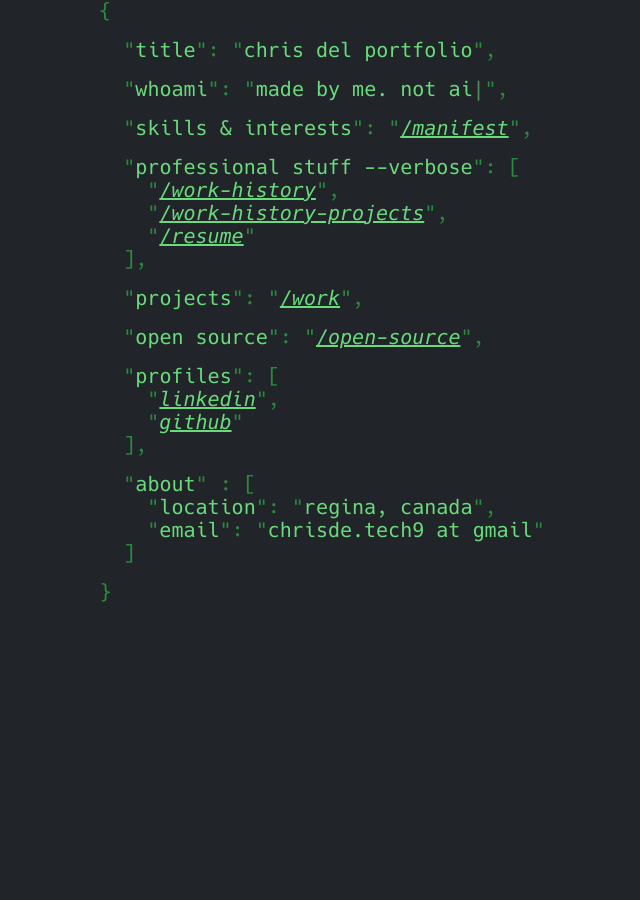
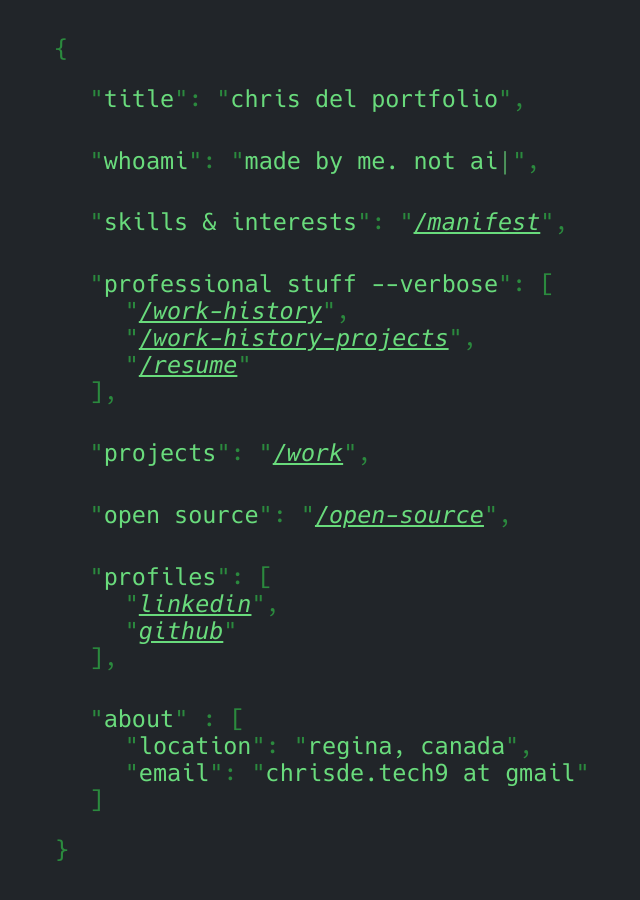
Before and after one commit to chrisdel101/chris-del-portfolio, a Jekyll site: the page built from index.md, in a window 1280 px wide. Shown: the whole page, without its empty margins (318-958 px from the left). Built offline with Jekyll 4.4.1, drawn with Linux system fonts in a browser that asks for light colours; nearby versions of some CDN libraries.

Commit message:
Update resume; fix index

```diff
--- a/assets/style.css
+++ b/assets/style.css
@@ -5,6 +5,46 @@ main {
   flex-direction: column;
   align-items: center;
   width: 100%;
+}
+/* home page: fill the screen the same way at every size */
+main:has(#json) {
+  height: 100vh;
+  height: 100dvh;
+  box-sizing: border-box;
+  padding: 4vh 4vw;
+  justify-content: center;
+  font-size: min(3.9vw, 2.6vh);
+  font-size: min(3.9vw, 2.6dvh);
+}
+#json {
+  display: flex;
+  flex-direction: column;
+  justify-content: space-between;
+  height: 100%;
+  max-height: 40em;
+}
+#json .my {
+  margin: 0.5em 0;
+}
+#json .ms {
+  margin-left: 1.5em;
+}
+/* phones: bigger text, long values wrap to the next line */
+@media (max-width: 600px) and (orientation: portrait) {
+  main:has(#json) {
+    font-size: min(4.2vw, 2.7dvh);
+    padding: 4dvh 4vw;
+  }
+  #json {
+    white-space: normal;
+  }
+  #json .key,
+  #json .value {
+    white-space: nowrap;
+  }
+  #json .ms {
+    margin-left: 1em;
+  }
 }
 img {
   max-width: 100%;
```
Also changed, not shown: 1 other file.
